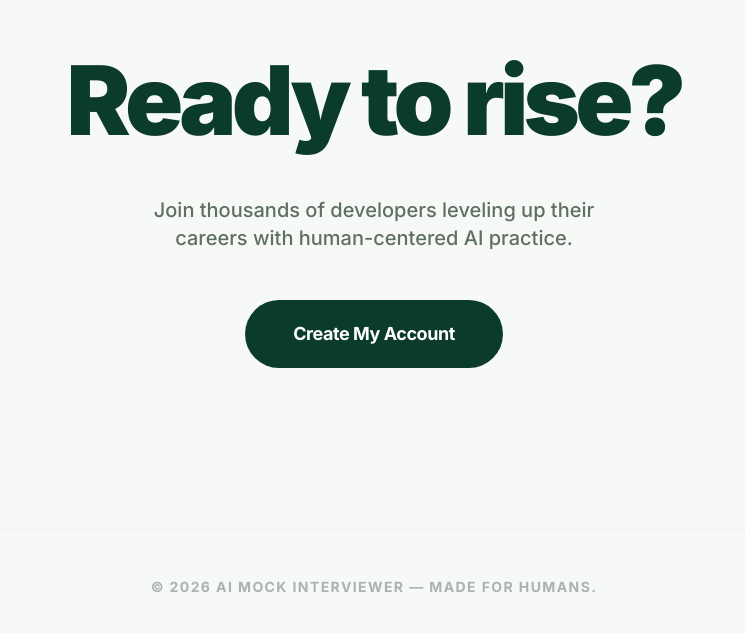
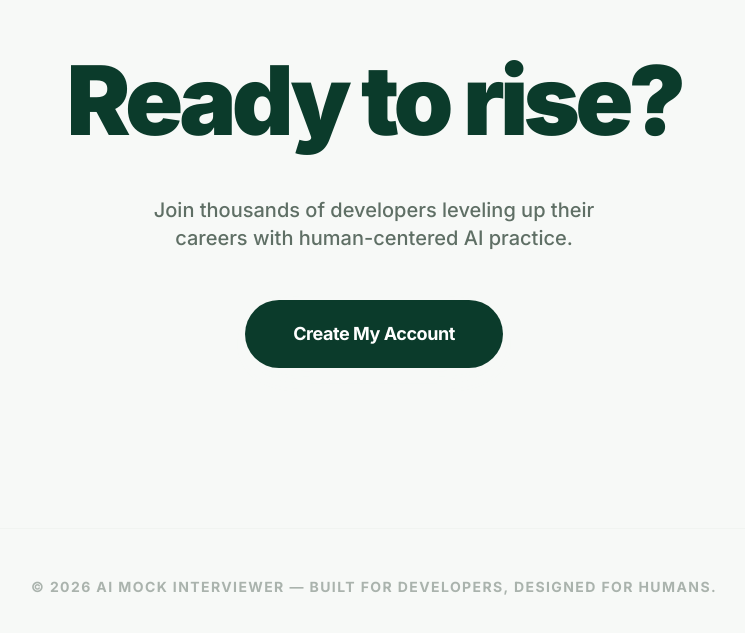
Before and after one commit to vanshikav312/ai-mock-interviewer, a Next.js app: page / in a window 1280 px wide. Shown: the part 1911-2544 px from the top of the page, without its empty margins (266-1011 px from the left). Built offline with nearby package versions, Linux system fonts and the light colour scheme.

Commit message:
docs: update footer tagline to 'Built for developers, designed for humans'

```diff
--- a/app/page.jsx
+++ b/app/page.jsx
@@ -142,7 +142,7 @@ export default function HomePage() {
       </section>
 
       <footer className="py-12 border-t border-depth/30 text-center">
-        <p className="text-muted text-sm font-bold tracking-widest uppercase opacity-50">© 2026 AI Mock Interviewer — Made for humans.</p>
+        <p className="text-muted text-sm font-bold tracking-widest uppercase opacity-50">© 2026 AI Mock Interviewer — Built for developers, designed for humans.</p>
       </footer>
     </main>
   );
```
